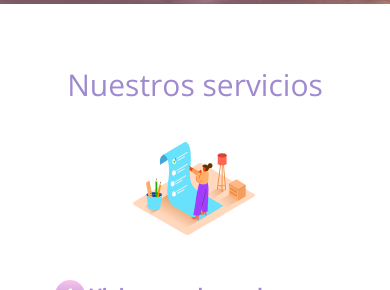
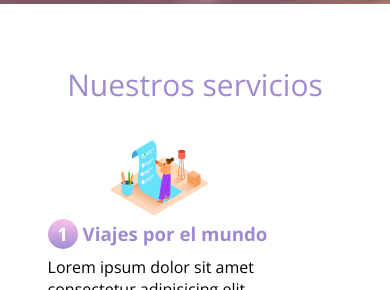
Before and after one commit to davidpor/website, a plain HTML site: page index.html in a window 390 px wide. Shown: the part 840-1130 px from the top of the page. Drawn offline with nearby package versions, Linux system fonts and the light colour scheme; no server answers.

Commit message:
depurando

```diff
--- a/estilos.css
+++ b/estilos.css
@@ -301,7 +301,8 @@ footer{
         font-size: 40px;
     }
 
-    .contenedor-servicio img{expert
+    /* .contenedor-servicio img{expert */
+    .contenedor-servicio{
         width: 80%;
         margin-bottom: 40px;
     }
```
